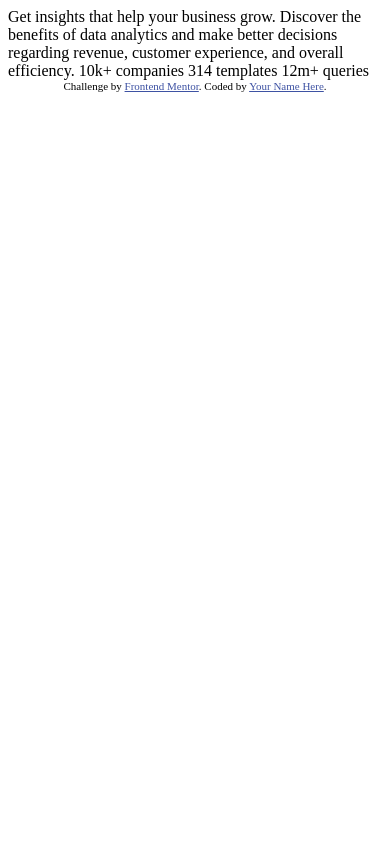
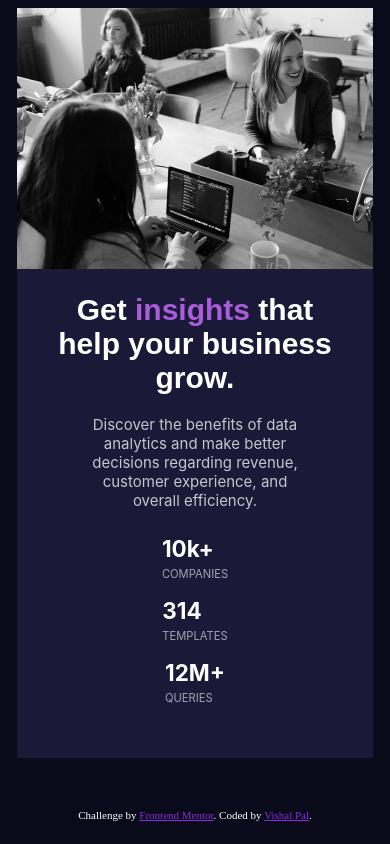
Before and after one commit to vishy312/stats-preview, a plain HTML site: page docs/index.html in a window 390 px wide. Drawn offline with Linux system fonts and the light colour scheme; a web font is replaced by a local one.

Commit message:
mobile-version complete

```diff
--- a/docs/index.html
+++ b/docs/index.html
@@ -7,27 +7,48 @@
   <link rel="icon" type="image/png" sizes="32x32" href="./images/favicon-32x32.png">
 
   <title>Frontend Mentor | Stats preview card component</title>
+  <link rel="stylesheet" type="text/css" href="style.css">
 
-  <!-- Feel free to remove these styles or customise in your own stylesheet 👍 -->
   <style>
-    .attribution { font-size: 11px; text-align: center; }
-    .attribution a { color: hsl(228, 45%, 44%); }
+    .attribution { font-size: 11px; text-align: center; color:white;}
+    .attribution a { color: blueviolet; }
   </style>
 </head>
 <body>
-
-  Get insights that help your business grow.
-
-  Discover the benefits of data analytics and make better decisions regarding revenue, customer
-  experience, and overall efficiency.
-
-  10k+ companies
-  314 templates
-  12m+ queries
-
-  <div class="attribution">
-    Challenge by <a href="https://www.frontendmentor.io?ref=challenge" target="_blank">Frontend Mentor</a>.
-    Coded by <a href="#">Your Name Here</a>.
-  </div>
+  <main>
+    <div class="container">
+      <div>
+        <img class="main-img" src="images/image-header-mobile.jpg" alt="mobile-header">
+      </div>
+      <div class=header >
+        <h1>Get <span>insights</span> that help your business grow.</h1>
+      </div>
+      <div>
+        <div class="main-text">
+          <p>
+            Discover the benefits of data analytics and make better    decisions regarding revenue, customer
+            experience, and overall efficiency.
+          </p>
+        </div>
+        <div class="data-main">
+          <div class="data"><h2>10k+</h2><p class="category">COMPANIES</p></div>
+          <div class="data"><h2>314</h2><p class="category">TEMPLATES</p></div>
+          <div class="data"><h2>12M+</h2><p class="category">QUERIES</p></div>
+        </div>
+      </div>
+      <div>
+        <img id="image" src="images/image-header-desktop.jpg" alt="desktop-image">
+      </div>
+    </div>
+  </main>
+  <br>
+  <br>
+  <br>
+  <footer>
+    <div class="attribution">
+      Challenge by <a href="https://www.frontendmentor.io?ref=challenge" target="_blank">Frontend Mentor</a>.
+      Coded by <a href="https://github.com/vishy312">Vishal Pal</a>.
+    </div>
+  </footer>
 </body>
 </html>
--- /dev/null
+++ b/docs/style.css
@@ -0,0 +1,75 @@
+@import url(https://fonts.google.com/specimen/Inter);
+
+body {
+  font-size: 15px;
+  background-color: hsl(233, 47%, 7%);
+}
+
+.container {
+  width: 356px;
+  height: 750px;
+  margin: auto;
+  background-color: hsl(244, 38%, 16%);
+}
+
+.main-img {
+  width: 100%;
+}
+
+h1 {
+  color: hsl(0, 0%, 100%);
+  font-family: "Lexend Deca", sans-serif;
+  text-align: center;
+  padding: 0 1em 0 1em;
+}
+
+h1 span {
+  color: hsl(277, 64%, 61%);
+}
+
+.main-text p {
+  text-align: center;
+  padding: 0 5em 0 5em;
+  color: hsla(0, 0%, 100%, 0.75);
+  font-family: "Inter", sans-serif;
+}
+
+.data-main {
+  display: flex;
+  flex-direction: column;
+  justify-content: space-around;
+  align-items: center;
+}
+
+h2 {
+  color: hsl(0, 0%, 100%);
+  font-family: "Inter", sans-serif;
+  font-weight: 700;
+}
+
+.category {
+  font-family: "Inter", sans-serif;
+  font-weight: 400;
+  color: hsla(0, 0%, 100%, 0.6);
+  font-size: 0.7rem;
+}
+
+.data {
+  line-height: 0.4;
+}
+
+#image {
+  display: none;
+}
+
+/* media query */
+
+@media (min-width: 650px) {
+  .main-img {
+    display: none;
+  }
+  #image {
+    display: block;
+    width: 100%;
+  }
+}
```
